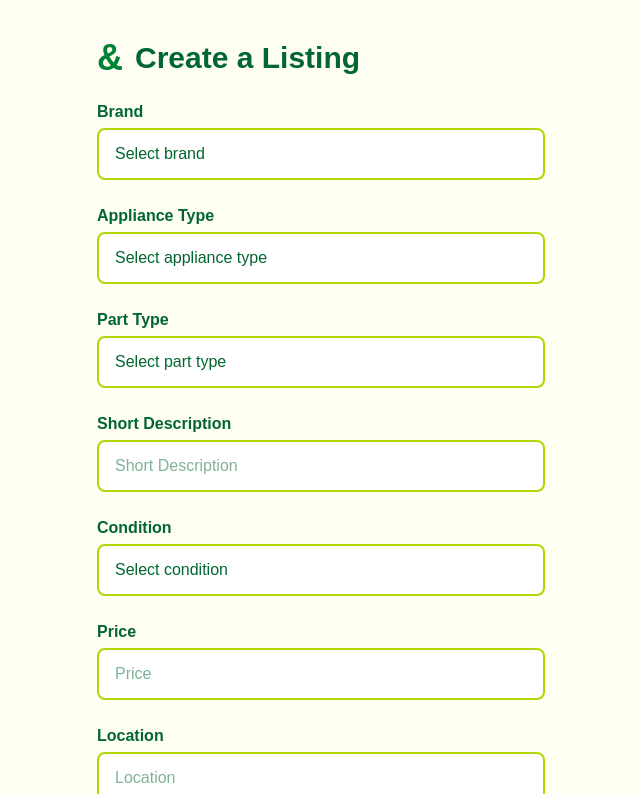
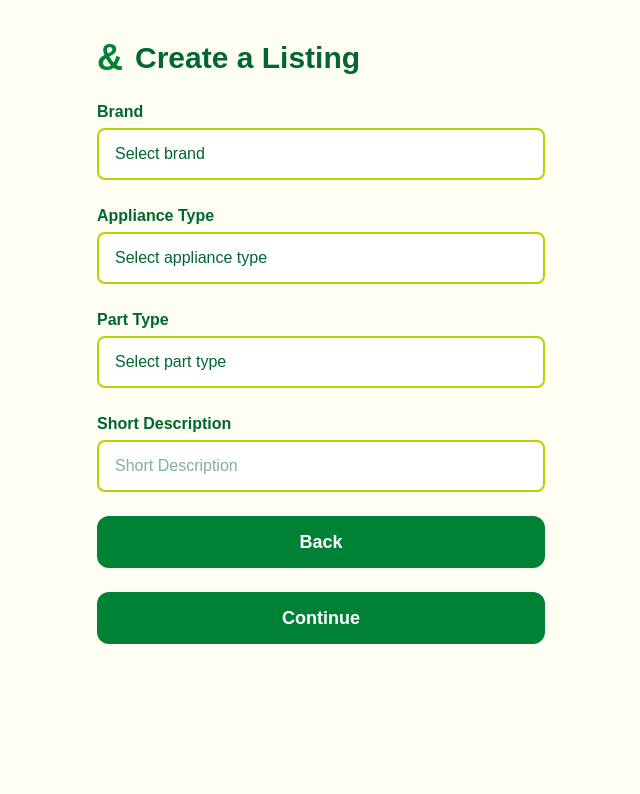
Before and after one commit to NeginDrn/2ndand-app, a Next.js app: page /create-listing/basic-info in a window 1280 px wide. Shown: the top 794 px of the page, without its empty margins (319-959 px from the left). Built offline with nearby package versions, Linux system fonts and the light colour scheme.

Commit message:
feat(create-listing): implement step 1 with validation, reusable utilities, and accessibility improvements

```diff
--- a/src/app/create-listing/basic-info/page.tsx
+++ b/src/app/create-listing/basic-info/page.tsx
@@ -3,20 +3,22 @@
 import { useState } from "react";
 import { useRouter } from "next/navigation";
 import {
-  listingFieldLabels,
+  basicListingFieldLabels,
   listingSelectOptions,
 } from "@/data/listingOptions";
 import FormButton from "@/components/FormButton";
+import FormField from "@/components/FormField";
+
+import { validateForm } from "@/utils/validateForm";
+import { getInitialFormState } from "@/utils/getInitialFormState";
 
 export default function CreateListingPage() {
-  const [form, setForm] = useState({
-    brand: "",
-    appliance_type: "",
-    part_type: "",
-    short_description: "",
-  });
+  const router = useRouter();
 
-  const router = useRouter();
+  const [form, setForm] = useState(
+    getInitialFormState(basicListingFieldLabels)
+  );
+  const [errors, setErrors] = useState<Record<string, string>>({});
 
   const handleChange = (
     e: React.ChangeEvent<HTMLInputElement | HTMLSelectElement>
@@ -26,14 +28,19 @@ export default function CreateListingPage() {
   };
 
   const handleContinue = () => {
+    const validationErrors = validateForm(form, basicListingFieldLabels);
+    setErrors(validationErrors);
+
+    if (Object.keys(validationErrors).length > 0) return;
+
     localStorage.setItem("basicListingInfo", JSON.stringify(form));
     router.push("/create-listing/additional-details");
   };
 
   return (
     <main className="min-h-screen bg-[#FFFEF2] text-green-800 px-6 py-10 flex flex-col items-center">
-      {/* Logo and Heading */}
       <div className="w-full max-w-md mb-10">
+        {/* Header */}
         <div className="flex items-center space-x-3 mb-6">
           <div className="text-4xl font-bold leading-none text-green-700">
             &
@@ -41,58 +48,22 @@ export default function CreateListingPage() {
           <h1 className="text-3xl font-semibold">Create a Listing</h1>
         </div>
 
-        {/* Form Fields */}
+        {/* Form */}
         <form className="space-y-6">
-          {(
-            Object.entries(listingFieldLabels) as [
-              keyof typeof listingSelectOptions,
-              string
-            ][]
-          ).map(([field, label]) => {
-            const isSelect = field in listingSelectOptions;
+          {Object.entries(basicListingFieldLabels).map(([field, label]) => (
+            <FormField
+              key={field}
+              name={field}
+              label={label}
+              value={form[field as keyof typeof form]}
+              onChange={handleChange}
+              error={errors[field]}
+              options={
+                listingSelectOptions[field as keyof typeof listingSelectOptions]
+              }
+            />
+          ))}
 
-            return (
-              <div key={field}>
-                <label htmlFor={field} className="block font-bold mb-1">
-                  {label}
-                </label>
-
-                {isSelect ? (
-                  <select
-                    name={field}
-                    value={form[field as keyof typeof form]}
-                    onChange={handleChange}
-                    className="w-full bg-white border-2 border-[#B6D400] rounded-lg px-4 py-3 text-green-800 appearance-none"
-                  >
-                    <option value="">{`Select ${label.toLowerCase()}`}</option>
-                    {listingSelectOptions[field].map((option) => (
-                      <option key={option} value={option}>
-                        {option}
-                      </option>
-                    ))}
-                  </select>
-                ) : (
-                  <input
-                    type="text"
-                    name={field}
-                    value={form[field as keyof typeof form]}
-                    onChange={handleChange}
-                    placeholder={label}
-                    className="w-full bg-white border-2 border-[#B6D400] rounded-lg px-4 py-3 text-green-800"
-                  />
-                )}
-              </div>
-            );
-          })}
-
-          {/* Continue Button */}
-          {/* <button
-            type="button"
-            onClick={handleContinue}
-            className="w-full bg-green-700 text-white font-semibold text-lg py-3 rounded-xl"
-          >
-            Continue
-          </button> */}
           <FormButton label="Back" onClick={() => router.back()} />
           <FormButton label="Continue" onClick={handleContinue} />
         </form>
--- /dev/null
+++ b/src/components/FormField.tsx
@@ -0,0 +1,72 @@
+// src/components/FormField.tsx
+
+import type { ChangeEvent } from "react";
+
+type FormFieldProps = {
+  name: string;
+  label: string;
+  value: string;
+  onChange: (e: ChangeEvent<HTMLInputElement | HTMLSelectElement>) => void;
+  error?: string;
+  options?: string[];
+};
+
+export default function FormField({
+  name,
+  label,
+  value,
+  onChange,
+  error,
+  options,
+}: FormFieldProps) {
+  const isSelect = Array.isArray(options);
+
+  return (
+    <div>
+      <label htmlFor={name} className="block font-bold mb-1">
+        {label}
+      </label>
+
+      {isSelect ? (
+        <select
+          id={name}
+          name={name}
+          value={value}
+          onChange={onChange}
+          aria-invalid={!!error}
+          aria-describedby={error ? `${name}-error` : undefined}
+          className={`w-full bg-white border-2 ${
+            error ? "border-red-500" : "border-[#B6D400]"
+          } rounded-lg px-4 py-3 text-green-800 appearance-none`}
+        >
+          <option value="">{`Select ${label.toLowerCase()}`}</option>
+          {options?.map((option) => (
+            <option key={option} value={option}>
+              {option}
+            </option>
+          ))}
+        </select>
+      ) : (
+        <input
+          type={name === "price" ? "number" : "text"}
+          id={name}
+          name={name}
+          value={value}
+          onChange={onChange}
+          placeholder={label}
+          className={`w-full bg-white border-2 ${
+            error ? "border-red-500" : "border-[#B6D400]"
+          } rounded-lg px-4 py-3 text-green-800`}
+          aria-invalid={!!error}
+          aria-describedby={error ? `${name}-error` : undefined}
+        />
+      )}
+
+      {error && (
+        <p id={`${name}-error`} className="text-red-600 text-sm mt-1">
+          {error}
+        </p>
+      )}
+    </div>
+  );
+}
--- a/src/data/listingOptions.ts
+++ b/src/data/listingOptions.ts
@@ -1,8 +1,11 @@
-export const listingFieldLabels = {
+export const basicListingFieldLabels = {
   brand: "Brand",
   appliance_type: "Appliance Type",
   part_type: "Part Type",
   short_description: "Short Description",
+};
+
+export const additionalListingFieldLabels = {
   condition: "Condition",
   price: "Price",
   location: "Location",
--- /dev/null
+++ b/src/utils/getInitialFormState.ts
@@ -0,0 +1,5 @@
+export const getInitialFormState = (fieldLabels: Record<string, string>) =>
+  Object.keys(fieldLabels).reduce((acc, key) => {
+    acc[key as keyof typeof fieldLabels] = "";
+    return acc;
+  }, {} as Record<keyof typeof fieldLabels, string>);
--- /dev/null
+++ b/src/utils/validateForm.ts
@@ -0,0 +1,21 @@
+type FormData = Record<string, string>;
+type FieldLabels = Record<string, string>;
+
+export const validateForm = (
+  form: FormData,
+  fieldLabels: FieldLabels
+): Record<string, string> => {
+  const errors: Record<string, string> = {};
+
+  for (const [field, label] of Object.entries(fieldLabels)) {
+    const value = form[field]?.trim();
+
+    if (!value) {
+      errors[field] = `${label} is required.`;
+    } else if (field === "price" && !/^\d+(\.\d{1,2})?$/.test(value)) {
+      errors[field] = `${label} must be a valid number (e.g., 12.99).`;
+    }
+  }
+
+  return errors;
+};
```
